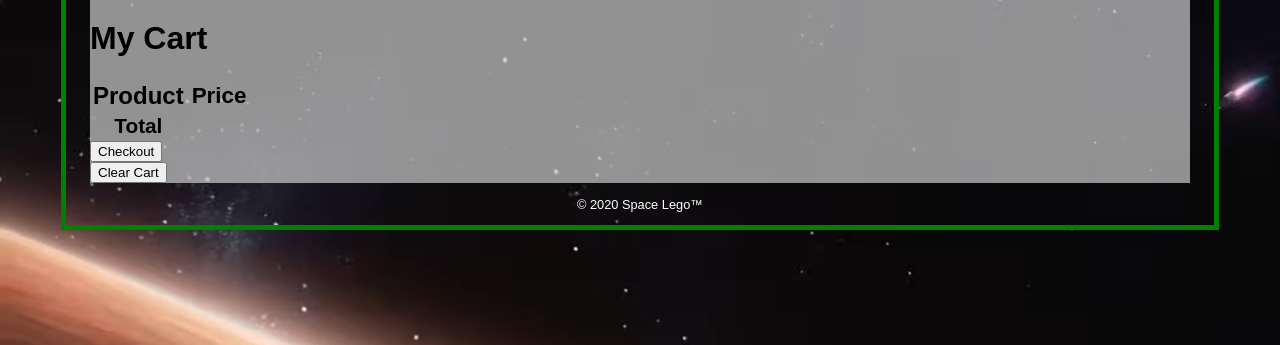
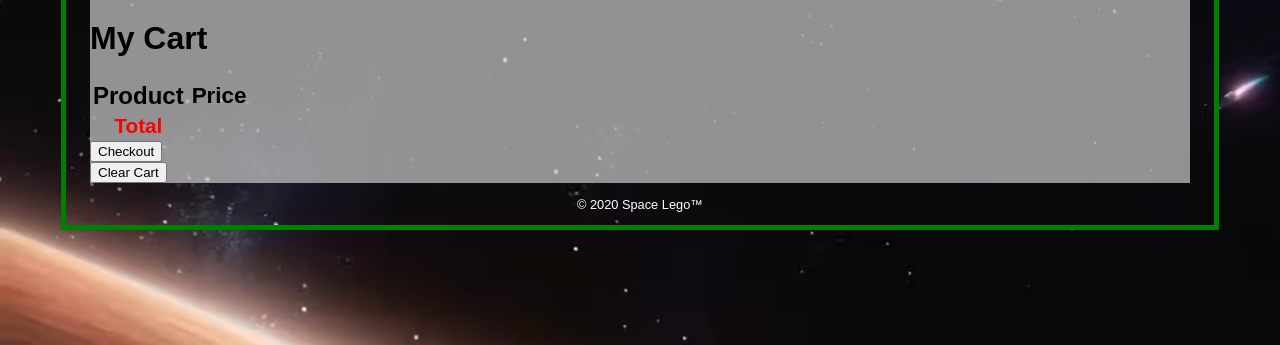
Before and after one commit to jsk56143/SpaceLego, a PHP site: page /php/cart_view.php in a window 1280 px wide. Shown: the part 263-608 px from the top of the page. Run offline with PHP 8.4, Linux system fonts and the light colour scheme; a user stored in the database is signed in; data comes from the database, SQL or seed files in the repository; data that the repository does not hold is empty.

Commit message:
Changed color of Cart Total

```diff
--- a/styles/stylesheet.css
+++ b/styles/stylesheet.css
@@ -321,6 +321,7 @@ footer p{
 }
 
 #Cart_TotalText {
+	color: red;
 	font-size: 130%;
 	font-weight: bold;
 	text-align: center;
@@ -328,6 +329,7 @@ footer p{
 }
 
 #Cart_TotalValue {
+	color: red;
 	font-size: 130%;
 	font-weight: bold;
 	text-align: center;
```
